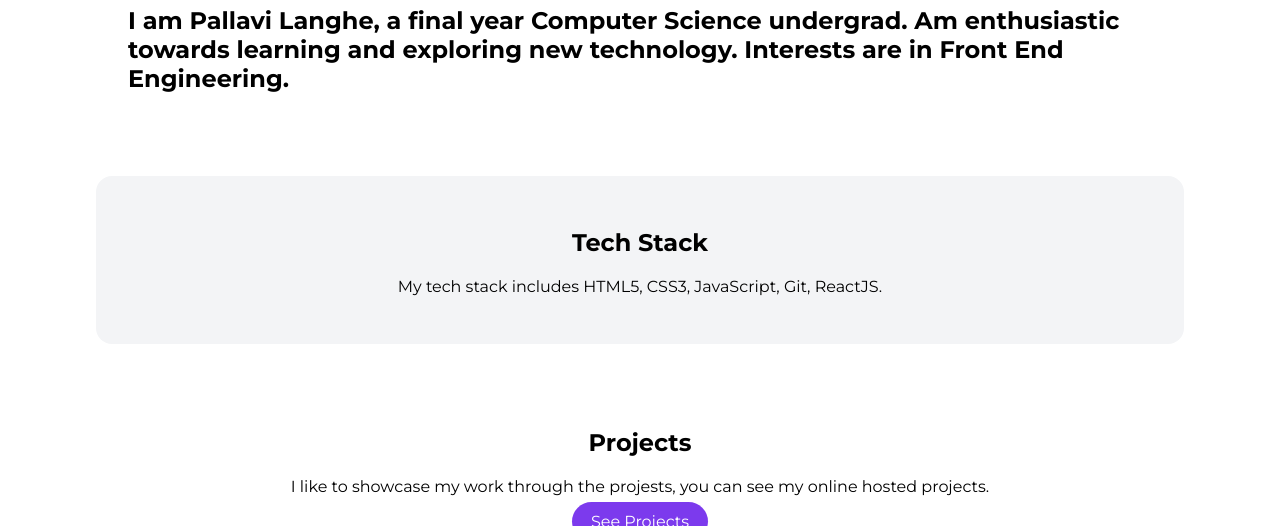
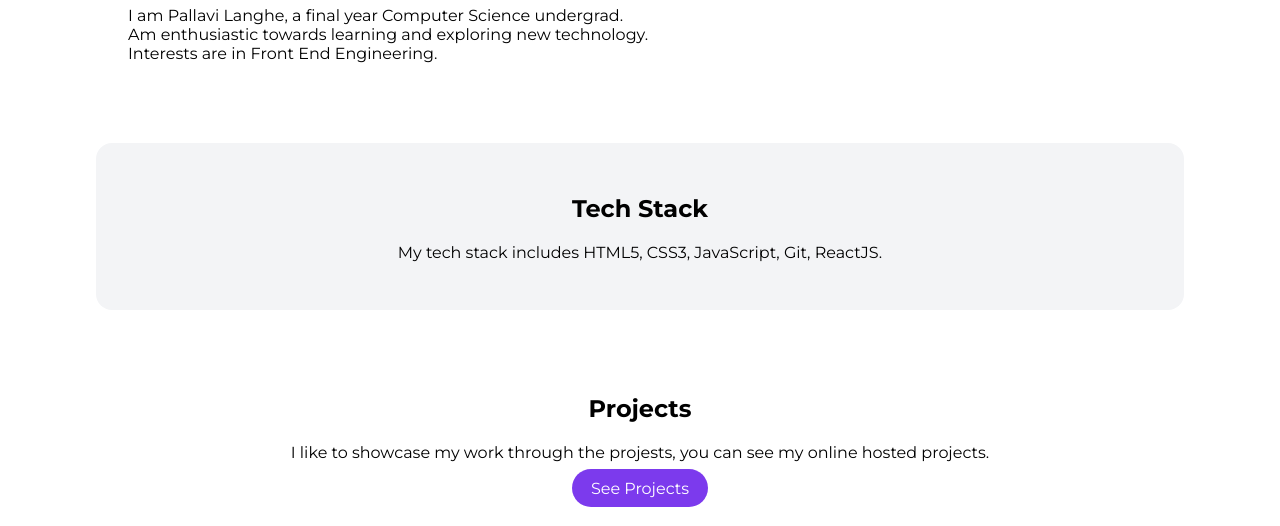
Before and after one commit to Pallavi-Langhe/PallaviLanghe-Site, a plain HTML site: page index.html in a window 1280 px wide. Shown: the part 574-1100 px from the top of the page. Drawn offline with Linux system fonts and the light colour scheme.

Commit message:
Update index.html

```diff
--- a/index.html
+++ b/index.html
@@ -27,9 +27,9 @@
       <h1 class="hero-heading">
        Hii I'm Pallavi Langhe <span class="heading-inverted"> Web Developer</span>
       </h1>
-      <h2>I am Pallavi Langhe, a final year Computer Science undergrad.
-        Am enthusiastic towards learning and exploring new technology.
-        Interests are in Front End Engineering.</h2>
+      <p>I am Pallavi Langhe, a final year Computer Science undergrad. <br>
+        Am enthusiastic towards learning and exploring new technology. <br>
+        Interests are in Front End Engineering.</p>
     </header>
 
     <section class="section ow">
```
